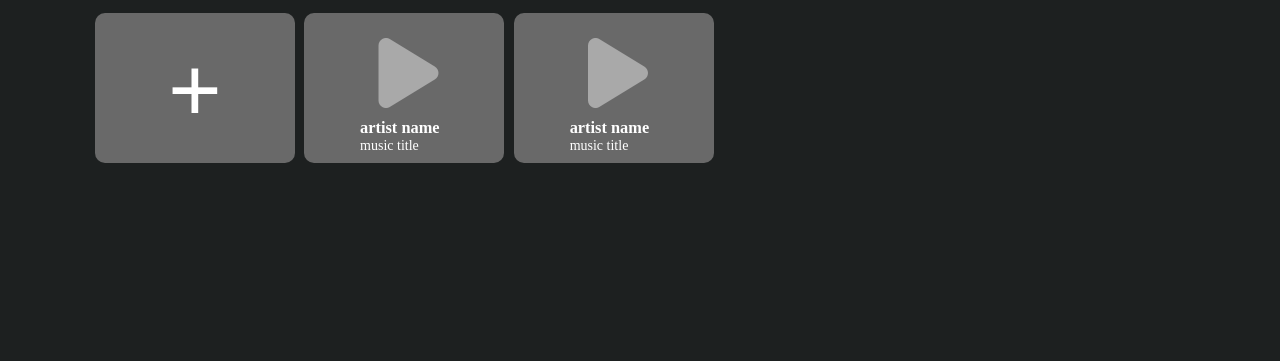
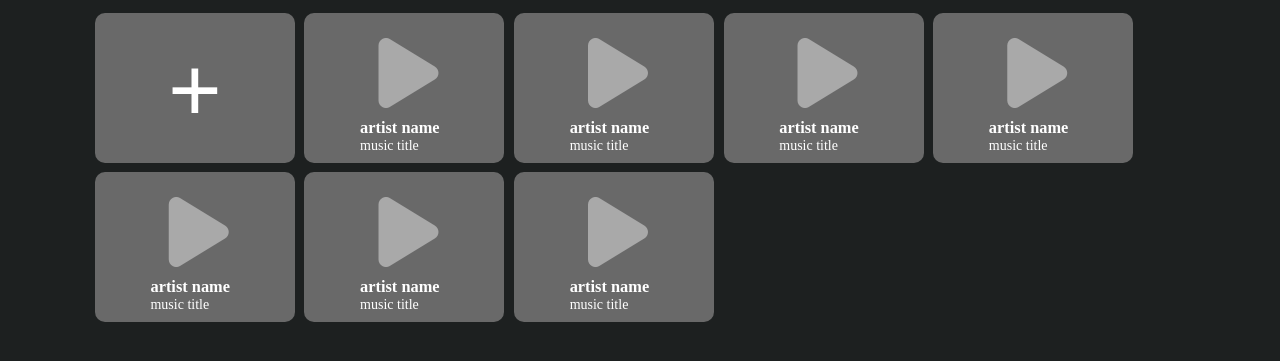
Before and after one commit to Kariaki58/MusicIO, a Python web app: template musicapp/templates/home.html in a window 1280 px wide. Shown: the top 361 px of the page. Run offline with Jinja, Linux system fonts and the light colour scheme; the template is opened without the code that fills it, so the values that code supplies are empty; some libraries are stand-ins or nearby versions.

Commit message:
linked login/registration with home

```diff
--- a/musicapp/static/css/login_style.css
+++ b/musicapp/static/css/login_style.css
@@ -78,10 +78,6 @@ body {
     text-decoration: underline;
 }
 
-button:hover {
-    background-color: #448f48;
-}
-
 a {
     text-decoration: underline;
     color: #000;
--- a/musicapp/static/scripts/login_script.js
+++ b/musicapp/static/scripts/login_script.js
@@ -1,3 +1,8 @@
 function showRegistrationForm() {
     window.location.href = 'registration.html';
 }
+
+document.getElementById('loginForm').addEventListener('submit', function (event) {
+    event.preventDefault();
+    window.location.href = 'home.html';
+});
--- a/musicapp/static/scripts/registration_script.js
+++ b/musicapp/static/scripts/registration_script.js
@@ -5,3 +5,8 @@ function onGoogleSignIn(googleUser) {
     // Handle Google sign-in, you can send the user's information to your server for further processing.
     console.log('Google user information:', googleUser.getBasicProfile());
 }
+
+document.getElementById('registrationForm').addEventListener('submit', function (event) {
+    event.preventDefault();
+    window.location.href = 'home.html';
+});
--- a/musicapp/templates/home.html
+++ b/musicapp/templates/home.html
@@ -15,6 +15,41 @@
         <div class="playlists">
             <div onclick="openModal()" class="btn-card card">
                 <h1>+</h1>
+            </div>
+            <div class="card">
+                <i class="fa-solid fa-play" id="icon"></i>
+                <div class="text">
+                    <h3>artist name</h3>
+                    <span>music title</span>
+                </div>
+            </div>
+            <div class="card">
+                <i class="fa-solid fa-play" id="icon"></i>
+                <div class="text">
+                    <h3>artist name</h3>
+                    <span>music title</span>
+                </div>
+            </div>
+            <div class="card">
+                <i class="fa-solid fa-play" id="icon"></i>
+                <div class="text">
+                    <h3>artist name</h3>
+                    <span>music title</span>
+                </div>
+            </div>
+            <div class="card">
+                <i class="fa-solid fa-play" id="icon"></i>
+                <div class="text">
+                    <h3>artist name</h3>
+                    <span>music title</span>
+                </div>
+            </div>
+            <div class="card">
+                <i class="fa-solid fa-play" id="icon"></i>
+                <div class="text">
+                    <h3>artist name</h3>
+                    <span>music title</span>
+                </div>
             </div>
             <div class="card">
                 <i class="fa-solid fa-play" id="icon"></i>
--- a/musicapp/templates/login.html
+++ b/musicapp/templates/login.html
@@ -15,10 +15,10 @@
     <div class="form-container">
         <h5>Welcome Back!</h5>
         <h2>Sign In</h2>
-        <form action="#" method="post">
+        <form action="#" method="post" id="loginForm">
             <div class="form-group">
                 <label for="loginUsername">Email address:</label>
-                <input type="text" id="loginUsername" name="loginUsername" required>
+                <input type="email" id="loginUsername" name="loginUsername" required>
             </div>
 
             <div class="form-group">
@@ -26,7 +26,7 @@
                 <input type="password" id="loginPassword" name="loginPassword" required>
             </div>
             <div class="form-group">
-                <button type="submit"><a href=""></a>Login</button>
+                <button type="submit">Login</button>
             </div>
             <div class="remember-password">
                 <label for="remember-password"></label>
--- a/musicapp/templates/registration.html
+++ b/musicapp/templates/registration.html
@@ -13,7 +13,7 @@
     <div class="form-container">
         <h5>Welcome!</h5>
         <h2>Create an Account</h2>
-        <form action="#" method="post">
+        <form action="#" method="post" id="registrationForm">
 
             <div class="form-group">
                 <label for="registerEmail">Email address:</label>
```
Also changed, not shown: musicapp/static/css/song_list.css (added, +33 -0 lines), musicapp/static/scripts/song_list_script.js (added, +32 -0 lines), musicapp/templates/homepage.html (deleted, +0 -11 lines), musicapp/templates/song_list.html (+7 -1 lines).
